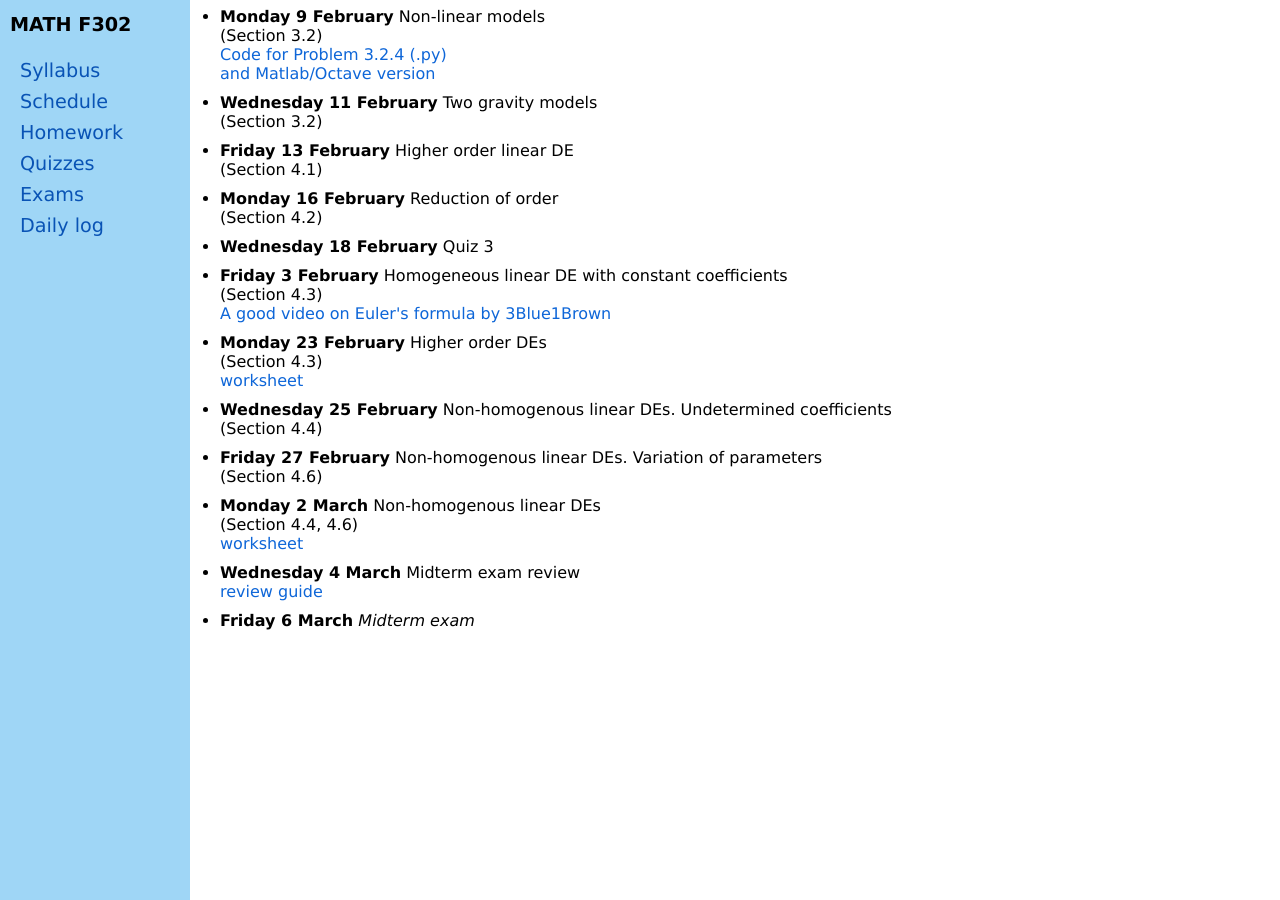
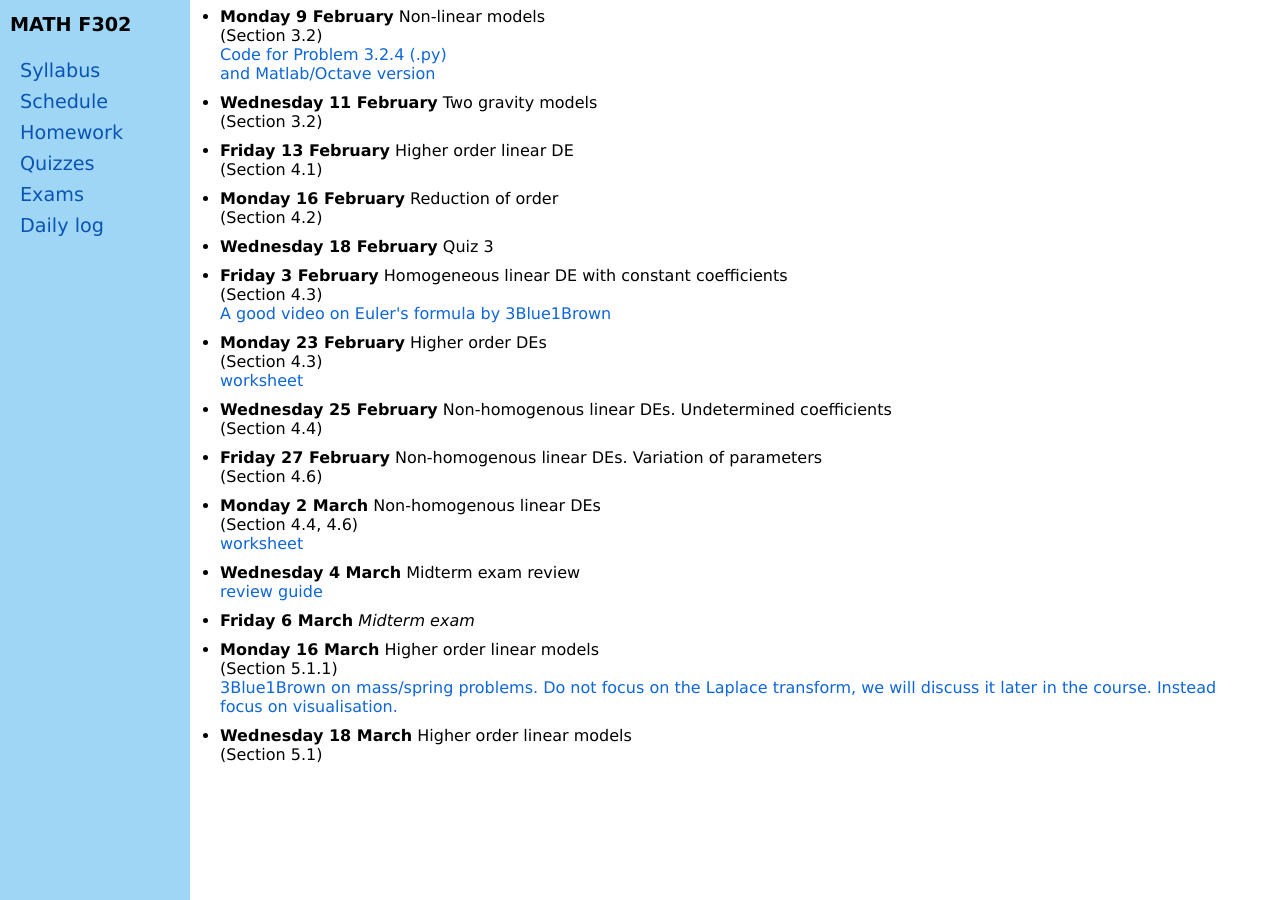
Before and after one commit to blackcurrantpi/ode, a Jekyll site: the page built from daily.md, in a window 1280 px wide and 900 px high, scrolled down 731 px. Built offline with Jekyll 4.4.1, drawn with Linux system fonts in a browser that asks for light colours.

Commit message:
update daily and hw sec 5p1p1

```diff
--- a/_data/daily.yml
+++ b/_data/daily.yml
@@ -124,12 +124,15 @@ daily:
   description: <i>Midterm exam</i>
 
 
-# - name: Monday 20 October
-#   description: Cauchy-Euler equations
-#   chapter: 4.7
+- name: Monday 16 March
+  description: Higher order linear models
+  chapter: 5.1.1
+  otherurl: https://www.youtube.com/watch?v=FE-hM1kRK4Y
+  otherurlname: "3Blue1Brown on mass/spring problems. Do not focus on the Laplace transform, we will discuss it later in the course. Instead focus on visualisation."
 
-# - name: Wednesday 22 October
-#   description: Midterm Review
+- name: Wednesday 18 March
+  description: Higher order linear models
+  chapter: 5.1
 
 # - name: Friday 24 October
 #   description: Midterm Exam
```
Also changed, not shown: _data/homework.yml (+5 -5 lines).
